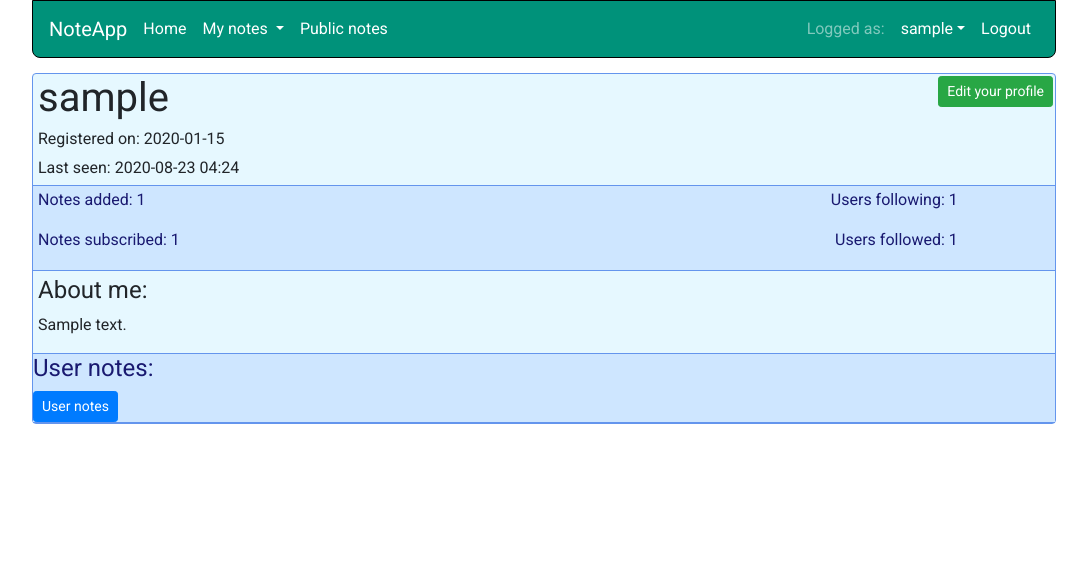
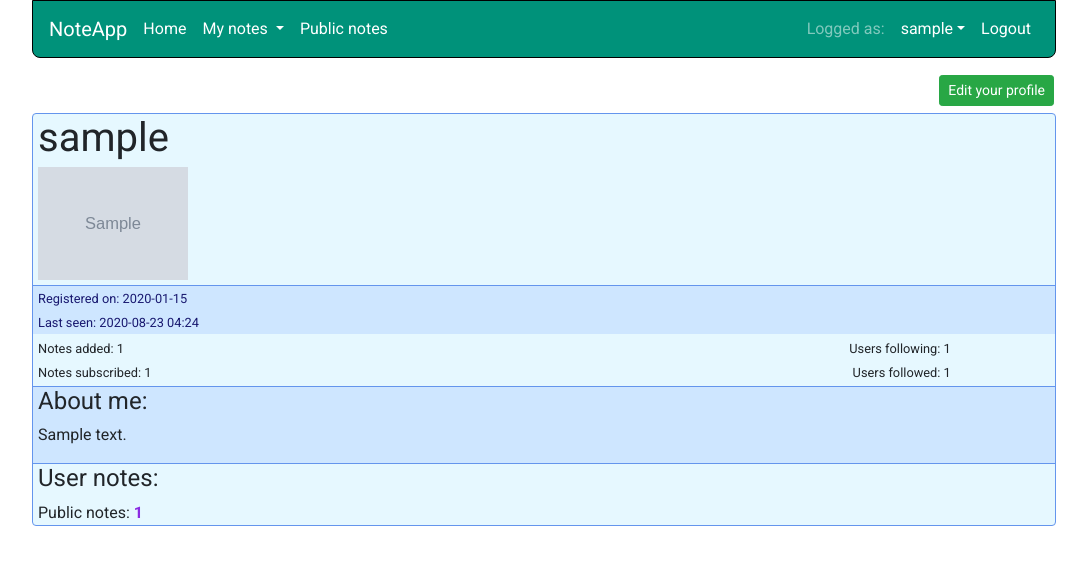
Before and after one commit to kmagier/SecureNotesApp, a Flask app: page /user/1 in a window 1280 px wide. Shown: the top 565 px of the page, without its empty margins (96-1183 px from the left). Run offline with Flask 2, Linux system fonts and the light colour scheme; a user stored in the database is signed in; tables that the repository leaves empty hold one stand-in row (values such as "Sample post"); grey boxes marked "Sample" are stand-in pictures; parts of the project's set-up code (start-up, migrations or seed data) failed here and were passed over; some libraries are stand-ins or nearby versions.

Commit message:
Updated user profile template, added avatars

```diff
--- a/application/forms/forms.py
+++ b/application/forms/forms.py
@@ -59,6 +59,7 @@ class PasswordChangeForm(FlaskForm):
 
 class EditProfileForm(FlaskForm):
     username = StringField('Username', validators=[DataRequired(), Length(min=1, max=40)])
+    photo = FileField('Profile pic')
     about_me = TextAreaField('About me', validators=[Length(min=0, max=300)])
     submit = SubmitField('Submit')
 
--- a/application/models/user.py
+++ b/application/models/user.py
@@ -24,6 +24,7 @@ class User(UserMixin, db.Model):
     username = db.Column(db.String(40), index=True, unique=True)
     email = db.Column(db.String(80), index=True, unique=True)
     password_hash = db.Column(db.String(256), index=False, unique=True)
+    avatar = db.Column(db.String(256), index=False, unique=False, nullable=True)
     about_me = db.Column(db.String(300))
     registered_date = db.Column(db.DateTime, default=datetime.now())
     last_seen = db.Column(db.DateTime, default=datetime.now())
--- a/application/routes/main/routes.py
+++ b/application/routes/main/routes.py
@@ -7,6 +7,7 @@ from application.models.post import Post
 from application.forms.forms import EditProfileForm
 from application import db
 import os
+import uuid
 from application.routes.main import bp
 
 @bp.before_app_request
@@ -40,6 +41,10 @@ def edit_profile():
     if form.validate_on_submit():
         current_user.username = form.username.data
         current_user.about_me = form.about_me.data
+        photo = form.photo.data
+        filename = str(uuid.uuid4()) + "." + photo.filename.split('.')[-1]
+        photo.save(os.path.join(current_app.static_folder, 'avatars', filename))
+        current_user.avatar = os.path.join('avatars', filename)
         db.session.commit()
         return redirect(url_for('main.edit_profile'))
     elif request.method == 'GET':
--- a/application/static/styles/style.css
+++ b/application/static/styles/style.css
@@ -3,7 +3,6 @@ body {
     max-height: auto;
 	margin-left: auto;
 	margin-right: auto;
-	padding-bottom: 20px;
 	font-family: 'Roboto', sans-serif;
 }
 
@@ -176,28 +175,56 @@ table {
     border: 1px solid #ba68c8;
     box-shadow: 0 0 0 0.2rem rgba(186, 104, 200, .25);
 }
+.user-controls-container {
+    display: block;
+    margin: 5px 0px 5px 0px;
+    overflow: auto;
+}
+.user-profile-control {
+    float: right;
+    margin: 2px;
+}
+.test-class {
+    border: 1px solid red;
+    color: brown;
+}
 
 .user-profile {
     display: block;
+    margin-top: 3px;
     background-color: #e6f8ff;
     border: thin solid cornflowerblue;
     border-radius: 0.25rem;
 }
 
-.user-profile-btns {
-    display: inline;
-    margin: 2px;
-    float: right;
+.user-profile-avatar {
+    margin: 5px 0px 5px 5px;
+}
+
+.user-profile-avatar img{
+    max-width: 150px;
+    height: auto;
+}
+.user-no-avatar-container {
+    border: 1px dashed black;
+    width: 100px;
+    height: 100px;
+}
+
+.user-no-avatar {
+    text-align: center;
+    width: 120px;
+    height: 120px;
+    padding: 20px;
+    -webkit-transform: rotate(-60deg);
 }
 
 .user-profile-info {
-    width: 100%;
     display: block;
+    padding-left: 5px;
     color: midnightblue;
     background-color: #cee6ff;
-    border: cornflowerblue;
-    border-style: solid none solid none;
-    border-width: thin;
+    border-top: 1px solid cornflowerblue;
 }
 
 div.user-profile > h1 {
@@ -214,27 +241,40 @@ div.user-profile-info > p {
 }
 
 #note-info-container {
-    margin: 2px 0px 0px 5px;
+    padding: 2px 0px 0px 5px;
     float: left;
     width: 45%;
 }
 
 #user-followers-container {
-    margin: 2px;
+    padding: 2px;
     width: 45%;
     overflow: hidden;
     text-align: right;
 }
 
+.user-about-me-container {
+    border-top: 1px solid cornflowerblue;
+    background-color: #cee6ff;
+    overflow: hidden;
+}
+
 .user-about-me {
+    padding-left: 5px;
     display: block;
     word-break: break-all;
-    margin: 5px;
+}
+
+.user-notes-list {
+    padding-left: 5px;
+    display: block;
+    border: cornflowerblue;
+    border-style: solid none none none;
+    border-width: thin;
 }
 
 .private-notes-info {
     display: block;
-    /* float: unset; */
     background-color: darkseagreen;
     border-style: solid;
     border-width: thin;
@@ -246,7 +286,6 @@ div.user-profile-info > p {
 
 .subscribed-notes-info {
     display: block;
-    /* float: unset; */
     background-color: #82b4bb;
     border-style: solid;
     border-width: thin;
@@ -258,7 +297,6 @@ div.user-profile-info > p {
 
 .public-notes-info {
     display: block;
-    /* float: unset; */
     background-color: #82b4bb;
     border-style: solid;
     border-width: thin;
@@ -282,31 +320,12 @@ input#submit {
     margin: 10px 0px 0px 0px;
 }
 
-.user-notes-list {
-    width: 100%;
-    display: block;
-    color: midnightblue;
-    background-color: #cee6ff;
-    border: cornflowerblue;
-    border-style: solid none solid none;
-    border-width: thin;
-}
+
 
 .followers-box {
     width: 100%;
     display: block;
 }
-
-/* .follower-frame {
-    width: 509px;
-    display: inline-block;
-    border: rgb(107 108 255);
-    border-style: solid;
-    border-width: thin;
-    background-color: #ccedff;
-} */
-
-
 
 .followers {
     position: relative;
@@ -328,24 +347,6 @@ input#submit {
     margin: 1px;
     float: right;
 }
-/* .profile-edit-form {
-    width: 300px ;
-    margin: 0 auto;
-    background-color: cadetblue;
-    border-style: solid;
-    border-width: thin;
-
-}
-
-.profile-edit-form form{
-    text-align: center;
-    position: relative;
-
-}
-.profile-edit-form label{
-    color: red; */
-
-/* } */
 
 .content-section {
     background: #bfffea26;
--- a/application/templates/edit_profile.html
+++ b/application/templates/edit_profile.html
@@ -17,6 +17,10 @@
             {{ form.about_me(placeholder="About me", class_="form-control", rows="10") }}
         </div>
         <div class="form-group">
+            {{ form.photo.label}}<br>
+            {{ form.photo(class_="form-control") }}
+        </div>
+        <div class="form-group">
             {{ form.submit(class_="btn btn-success") }}
         </div>
     </form>
--- a/application/templates/user.html
+++ b/application/templates/user.html
@@ -1,46 +1,61 @@
 {% extends "layout.html" %}
 
-{% block content%}
+{% block content %}
 
 {% include "includes/flash_info.html" %}
-
+<div class="user-controls-container">
+    {% if current_user == user %}
+    <a href="{{url_for('main.edit_profile')}}" class="btn btn-success btn-sm user-profile-control">Edit your profile</a>
+    {% elif current_user!= user and not current_user.is_following(user) %}
+    <a href="{{url_for('main.follow', user_id = user.id)}}"
+        class="btn btn-primary btn-sm user-profile-control">Follow</a>
+    {% elif current_user.is_following(user) %}
+    <a href="{{url_for('main.unfollow', user_id = user.id)}}"
+        class="btn btn-primary btn-sm user-profile-control">Unfollow</a>
+    {% endif %}
+</div>
 <div class="user-profile">
-    <h1>{{user.username}}</h1>
-    <span class="user-profile-btns">
-        {% if current_user.id == user.id %}
-        <a href="{{url_for('main.edit_profile')}}" class="btn btn-success btn-sm">Edit your profile</a>
-        {% elif current_user.id != user.id and not current_user.is_following(user) %}
-        <a href="{{url_for('main.follow', user_id = user.id)}}" class="btn btn-primary btn-sm">Follow</a>
-        {% elif current_user.is_following(user) %}
-        <a href="{{url_for('main.unfollow', user_id = user.id)}}" class="btn btn-primary btn-sm">Unfollow</a>
+    <h1>{{ user.username }}</h1>
+    <div class="user-profile-avatar">
+        {% if user.avatar %}
+        <img src="{{url_for('static', filename=user.avatar)}}" alt="{{user.username}} avatar">
+        {% else %}
+        <div class="user-no-avatar-container">
+            <div class="user-no-avatar">
+                No picture available
+            </div>
+        </div>
         {% endif %}
-    </span>
-
-    <p>Registered on: {{user.registered_date.date()}}</p>
-    <p>Last seen: {{user.last_seen.date()}} {{user.last_seen.time().isoformat(timespec='minutes')}}</p>
+    </div>
     <div class="user-profile-info">
+        <small>Registered on: {{user.registered_date.date()}}</small> <br>
+        <small>Last seen: {{user.last_seen.date()}} {{user.last_seen.time().isoformat(timespec='minutes')}}</small>
+    </div>
+    <div>
         <div id="note-info-container">
-            <p>Notes added: {{ user.notes.count() }}</p>
-            <p>Notes subscribed: {{ user.subscribed_notes|length }}</p>
+            <small>Notes added: {{ user.notes.count() }}</small><br>
+            <small>Notes subscribed: {{ user.subscribed_notes|length }}</small>
         </div>
         <div id="user-followers-container">
-            <p>Users following: {{ user.followers.count() }}</p>
-            <p>Users followed: {{ user.followed.count() }}</p>
+            <small>Users following: {{ user.followers.count() }}</small><br>
+            <small>Users followed: {{ user.followed.count() }}</small>
         </div>
     </div>
-    <div class="user-about-me">
-        <h4>About me:</h4>
-        <p>{{user.about_me}}</p>
+    <div class="user-about-me-container">
+        <div class="user-about-me">
+            <h4>About me:</h4>
+            <p>{{user.about_me}}</p>
+        </div>
     </div>
-
-
     <div class="user-notes-list">
         <h4>User notes:</h4>
         {% if notes %}
-        <a href="{{url_for('main.user_notes', user_id=user.id)}}" class="btn btn-primary btn-sm">User notes</a>
+        Public notes:
+        <a href="{{url_for('main.user_notes', user_id=user.id)}}" style="color:blueviolet"><b>{{notes|length}}</b></a>
         {% else %}
         <p>No public notes</p>
         {% endif %}
     </div>
 </div>
+</div>
 {% endblock %}
```
Also changed, not shown: application/templates/public_user_notes_list.html (+15 -20 lines), application/templates/subscribed_notes.html (+22 -23 lines).
